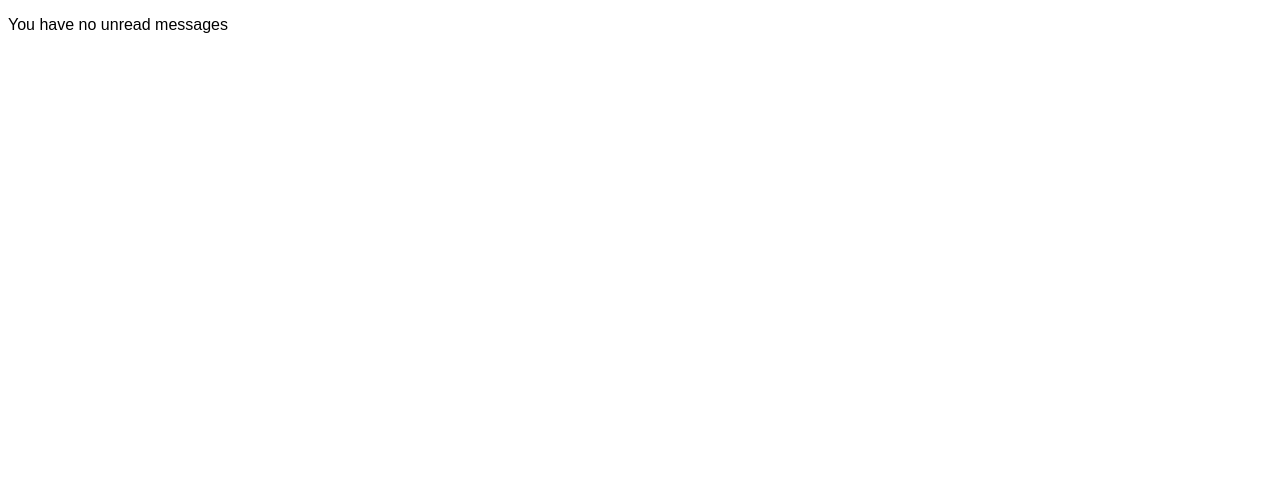
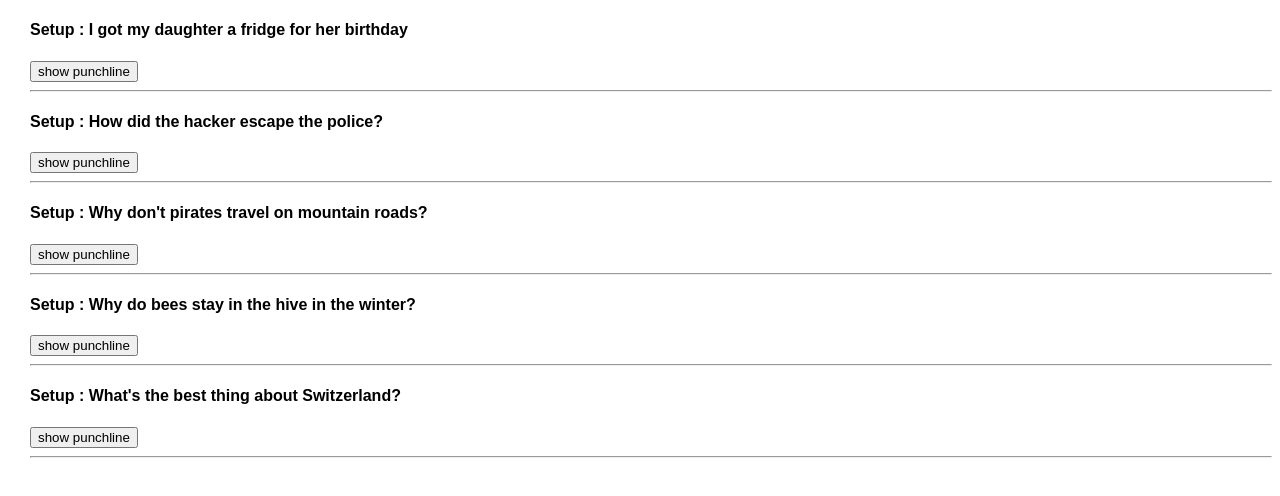
Before and after one commit to HarikaPenukonda/react-projects-prep, a React (Vite) app: page / in a window 1280 px wide. Shown: the top 496 px of the page. Built offline with nearby package versions, Linux system fonts and the light colour scheme.

Commit message:
conditional rendering - ternary operator

```diff
--- a/src/App.jsx
+++ b/src/App.jsx
@@ -6,7 +6,7 @@
 // import ProjectTwo from './ReactFactsApp'
 // import ProjectThree from './TravelApp' // static web app - Read-only
 // import ContactCard from './ContactCard'
-// import Joke from './props_practice'
+ import Joke from './props_practice'
 // import ChefClaude from './ChefClaude'
 // import UseStatePractice from "./UseState/practice"
 // import AppOne from "./UseState/practice/statepractice"
@@ -28,7 +28,7 @@ function App() {
     {/* <ProjectTwo/> */}
     {/* <ProjectThree/> */}
     {/* <ContactCard/> */}
-    {/* <Joke/> */}
+    <Joke/>
     {/* <ChefClaude/> */}
     {/* <UseStatePractice/>  usestate practice one*/}
     {/* <AppOne/>  */}
@@ -37,7 +37,7 @@ function App() {
     {/* <ComplexArraysApp/> */}
     {/* <ComplexObjectApp/> */}
     {/* <ReactFormApp/> */}
-    <ConditionalApp/>
+    {/* <ConditionalApp/> */}
    </>
   )
 }
--- a/src/props_practice/component/Data.jsx
+++ b/src/props_practice/component/Data.jsx
@@ -19,7 +19,7 @@ export default function Data(props){
             <div>
                 {isShown && <h4>Punchline : {props.punchline}</h4>}
             </div>
-            <button onClick={toggleButton}>show punchline</button>
+            {isShown ? <button onClick={toggleButton}>hide punchline</button> : <button onClick={toggleButton}>show punchline</button>}
             <hr></hr>
         </>
     )
```
